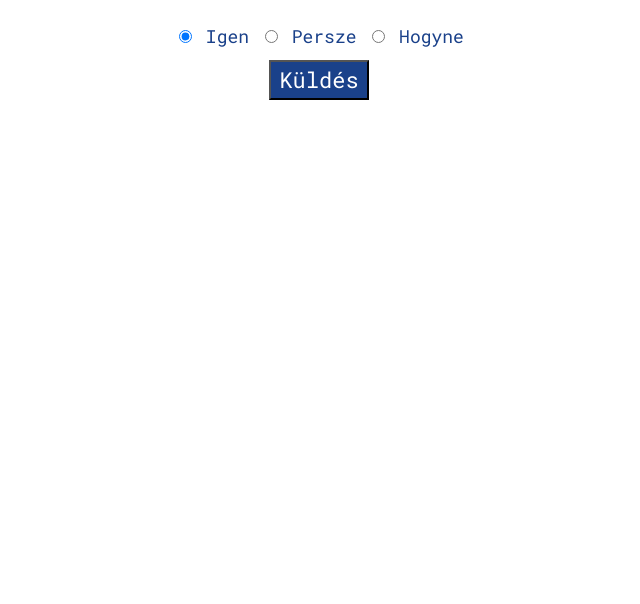
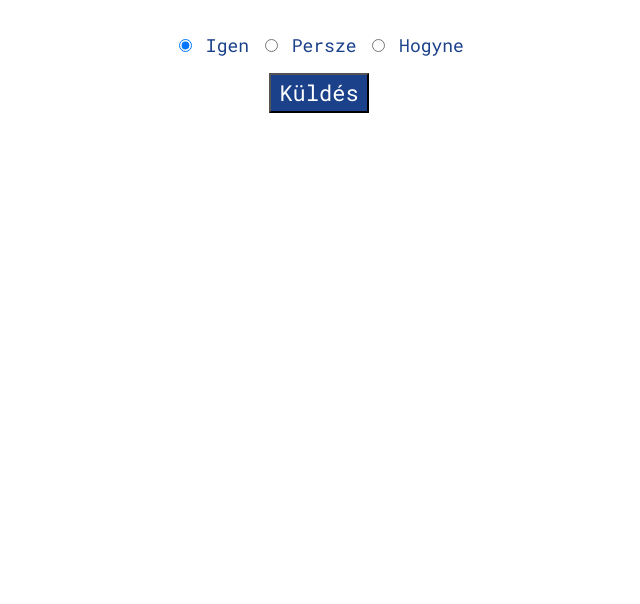
Before and after one commit to Xernoxius/phasmo, a plain HTML site: page index.html in a window 1280 px wide. Shown: the part 272-876 px from the top of the page, without its empty margins (321-961 px from the left). Drawn offline with Linux system fonts and the light colour scheme.

Commit message:
Update index.html

```diff
--- a/index.html
+++ b/index.html
@@ -19,7 +19,7 @@ font-family: "Roboto Mono", monospace;
 color: #1A418A;
 font-size: 18px;
 padding: 60px;
-line-height: 2.5;
+line-height: 2.7;
 text-align: center;
 margin: 60px, 60px, 60px, 60px;
 }
```
